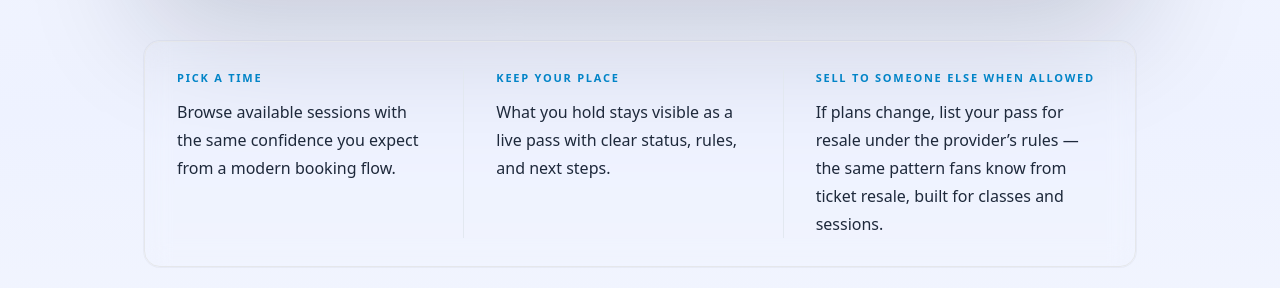
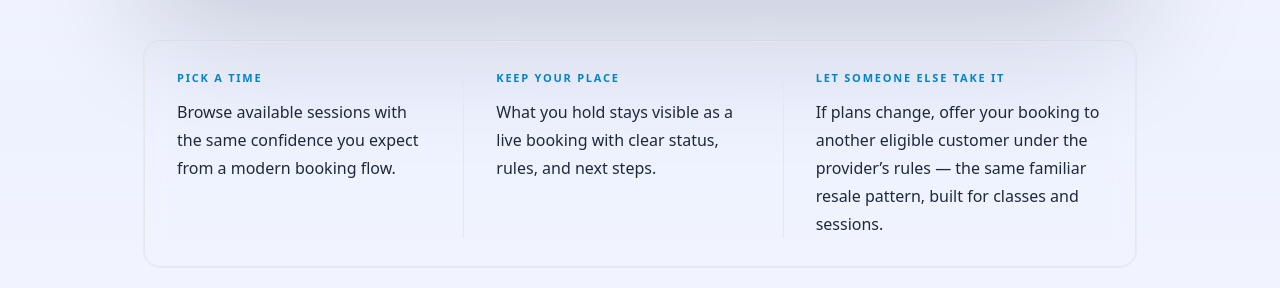
Before and after one commit to Devpen787/yourturn, a Next.js app: page / in a window 1280 px wide. Shown: the part 651-939 px from the top of the page. Built offline with nearby package versions, Linux system fonts and the light colour scheme; no server answers.

Commit message:
fix(ux): normalize landing booking language

```diff
--- a/components/home/ExperiencePillars.tsx
+++ b/components/home/ExperiencePillars.tsx
@@ -8,11 +8,11 @@ const pillars = [
   },
   {
     label: "Keep your place",
-    body: "What you hold stays visible as a live pass with clear status, rules, and next steps.",
+    body: "What you hold stays visible as a live booking with clear status, rules, and next steps.",
   },
   {
-    label: "Sell to someone else when allowed",
-    body: "If plans change, list your pass for resale under the provider’s rules — the same pattern fans know from ticket resale, built for classes and sessions.",
+    label: "Let someone else take it",
+    body: "If plans change, offer your booking to another eligible customer under the provider’s rules — the same familiar resale pattern, built for classes and sessions.",
   },
 ];
 
```
